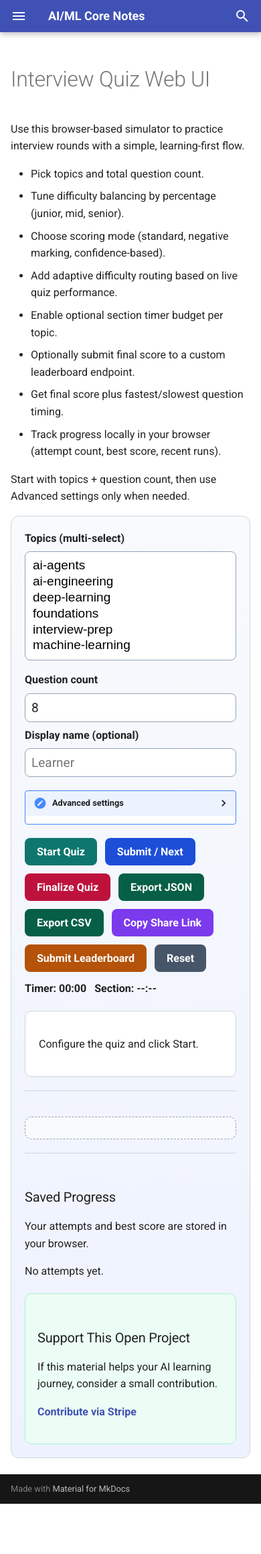
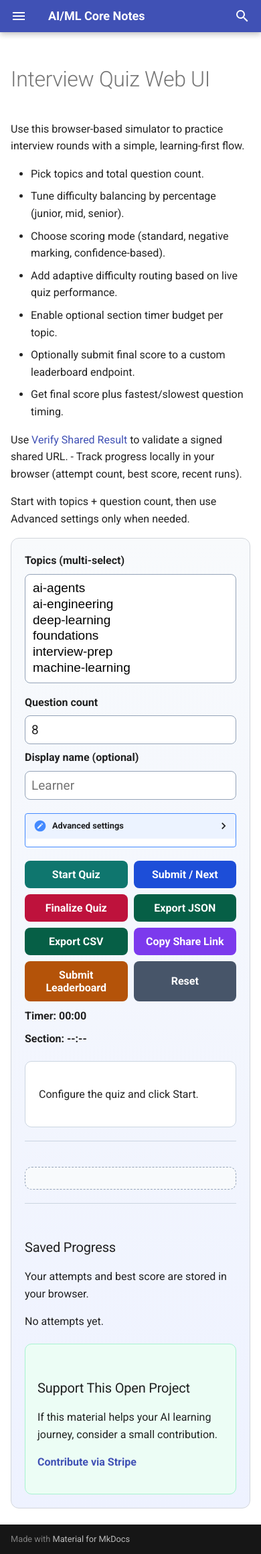
Before and after one commit to dmoliveira/ai-ml-core-notes, an MkDocs documentation site: the page built from docs/practice/quiz-web.md, in a window 390 px wide. Shown: the whole page at 67% size. Built offline with MkDocs 1.6.1 and Material for MkDocs 9.7.7, drawn with Linux system fonts in a browser that asks for light colours; comment, search, counter and statistics services are not loaded; before the commit the page ends 2245 px from its top, so only the background shows below that.

Commit message:
Refine quiz UI with cleaner defaults and mobile action layout

```diff
--- a/docs/assets/quiz-web.css
+++ b/docs/assets/quiz-web.css
@@ -225,4 +225,18 @@
   .quiz-controls {
     grid-template-columns: 1fr;
   }
+
+  .quiz-actions {
+    display: grid;
+    grid-template-columns: repeat(2, minmax(0, 1fr));
+    gap: 0.45rem;
+  }
+
+  .quiz-actions button {
+    width: 100%;
+  }
+
+  .quiz-actions strong {
+    grid-column: span 2;
+  }
 }
--- a/docs/practice/quiz-web.md
+++ b/docs/practice/quiz-web.md
@@ -9,6 +9,8 @@
 - Enable optional section timer budget per topic.
 - Optionally submit final score to a custom leaderboard endpoint.
 - Get final score plus fastest/slowest question timing.
+
+Use [Verify Shared Result](verify-shared-result.md) to validate a signed shared URL.
 - Track progress locally in your browser (attempt count, best score, recent runs).
 
 Start with topics + question count, then use Advanced settings only when needed.
```
